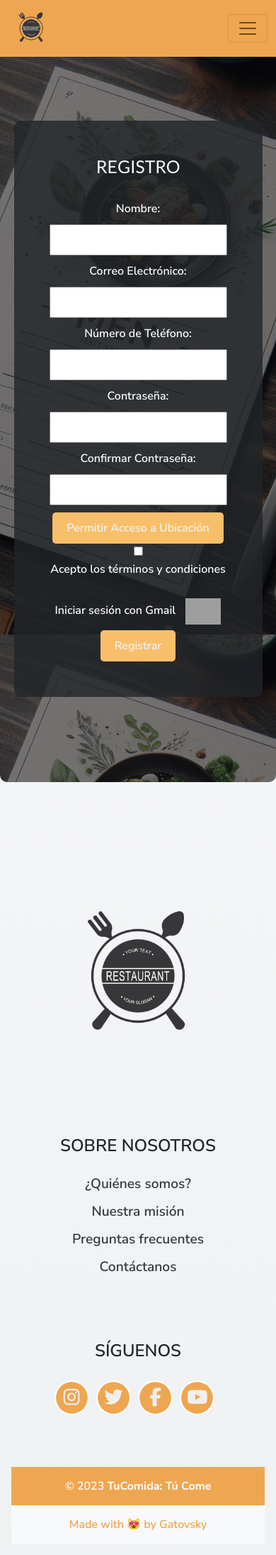
After one commit to hharieta/TuComida, a Flask app: page /register in a window 390 px wide. The commit adds this page. Shown: the whole page at 71% size. Run offline with Flask 3, Linux system fonts and the light colour scheme; some libraries are stand-ins or nearby versions; grey boxes are pictures that could not be loaded.

Commit message:
Responsive login/register pages

```diff
--- a/app.py
+++ b/app.py
@@ -1,8 +1,11 @@
-from flask import Flask
+from flask import Flask, render_template
 from pages import pages_bp
+from errors import errors_bp
 
 app = Flask(__name__)
 app.register_blueprint(pages_bp,  url_prefix='/')
+app.register_blueprint(errors_bp, url_prefix='/')
+
 
 if __name__ == '__main__':
     app.run(debug=True)
--- a/pages.py
+++ b/pages.py
@@ -6,6 +6,14 @@ pages_bp = Blueprint('pages', __name__, template_folder='templates', static_fold
 @pages_bp.route('/')
 def index():
     return render_template('index.html')
+
+@pages_bp.route('/login')
+def login():
+    return render_template('login.html')
+
+@pages_bp.route('/register')
+def register():
+    return render_template('register.html')
 
 @pages_bp.route('/menus')
 def menus():
@@ -38,3 +46,7 @@ def filos():
 @pages_bp.route('/registro')
 def registro():
     return render_template('registro.html')
+
+@pages_bp.route('/40x')
+def err_404(error):
+    return render_template('40x.html')
--- a/static/css/registro.css
+++ b/static/css/registro.css
@@ -4,26 +4,28 @@
     margin: auto;
     width: 100%; /* Ancho del formulario, ajusta según tus necesidades */
     margin-top: 50px; /* Margen superior para centrar verticalmente */
-    border-radius: 10px; /* Bordes redondeados */
-	color: white;
+    border-radius: 10px;
+	color: var(--bg-color);
 	background-color: rgba(255, 255, 255, 0.5);
 }
 
 .banner-container {
-	background-color: #333;
+	background-color: var(--third-color-sm);
     padding: 50px;
-    border-radius: 10px; /* Bordes redondeados */
-	color: white;
+    border-radius: 10px;
+	color: var(--bg-color);
+    /* border-radius: 20px; */
 }
 
 .banner-container h2 {
-    color: #fff; /* Color de texto blanco */
+    color: var(--bg-color); /* Color de texto blanco */
     text-align: center; /* Centrar el texto */
     text-transform: uppercase; /* Convertir texto a mayúsculas */
 }
 
 .form-group {
     margin-bottom: 15px;
+    border-radius: 20px #555;
 }
 
 label {
@@ -45,8 +47,8 @@ select {
 }
 
 button {
-    background-color: #4caf50; /* Color de fondo del botón */
-    color: white;
+    background-color: var(--first-color); /* Color de fondo del botón */
+    color: var(--bg-color-alt);
     padding: 10px 20px;
     border: none;
     border-radius: 5px;
@@ -54,5 +56,45 @@ button {
 }
 
 button:hover {
-    background-color: #45a049; /* Cambia el color cuando se pasa el ratón sobre el botón */
+    background-color: var(--first-color-light); /* Cambia el color cuando se pasa el ratón sobre el botón */
 }
+
+/* iniciar sesion */
+
+.login-container {
+    text-align: center;
+    margin: auto;
+    width: 50%;
+    margin-top: 50px;
+    border-radius: 10px;
+    color: var(--bg-color-alt);
+    padding: 20px;
+    background-color: var(--third-color-sm);
+}
+
+.login-container h2 {
+    color: var(--bg-color-alt);
+    font-family: 'Nunito Sans', sans-serif;
+    font-weight: 700;
+    font-size: 2.5rem;
+
+}
+
+@media (max-width: 768px) {
+    .login-container {
+        width: 90%;
+    }
+    .banner-container {
+        width: 90%;
+    }
+
+}
+
+@media (min-width: 1024px) {
+    .login-container {
+        width: 30%;
+    }
+    .banner-container {
+        width: 30%;
+    }
+}
--- a/static/css/styles.css
+++ b/static/css/styles.css
@@ -10,7 +10,8 @@
 	--second-color: rgb(247,220,183);
 	--second-color-light: rgb(248,228,187);
 
-	--third-color: rgba(28, 133, 127);
+	--third-color: rgb(33, 37, 41);
+	--third-color-sm: rgb(33, 37, 41, 0.8);
 
 	--title-color: #212529;
 	--text-color: #343a40;
--- a/templates/base.html
+++ b/templates/base.html
@@ -93,8 +93,8 @@
             <input type="search" class="form-control form-control-dark text-bg-dark" placeholder="Search..." aria-label="Search">
           </form>
           <div class="actions">
-            <a href="#" class="actions-btn">Iniciar sesión</a>
-            <a href="#" class="actions-btn2">Registrarse</a>
+            <a href="{{url_for('pages.login')}}" class="actions-btn">Iniciar sesión</a>
+            <a href="{{url_for('pages.register')}}" class="actions-btn2">Registrarse</a>
           </div>
         </div>
       </div>
--- /dev/null
+++ b/templates/register.html
@@ -0,0 +1,53 @@
+{% extends './base.html' %}
+
+{% block title %}TuComida - {{ super() }}{% endblock %}
+
+{% block customCSS %}
+  <link rel="stylesheet" href="{{ url_for('static', filename='css/registro.css') }}" />
+{% endblock %}
+{% block content %}
+  <body>
+    <section class="banner">
+      <div class="banner-container">
+        <h2>Registro</h2>
+        <form action="/registrar" method="post">
+            <label for="nombre">Nombre:</label>
+            <input type="text" id="nombre" name="nombre" required><br>
+
+            <label for="correo">Correo Electrónico:</label>
+            <input type="email" id="correo" name="correo" required><br>
+
+            <label for="telefono">Número de Teléfono:</label>
+            <input type="tel" id="telefono" name="telefono" required><br>
+
+            <label for="password">Contraseña:</label>
+            <input type="password" id="password" name="password" required><br>
+
+            <label for="confirmar-password">Confirmar Contraseña:</label>
+            <input type="password" id="confirmar-password" name="confirmar-password" required><br>
+
+            <!-- Botón para la ubi -->
+            <button onclick="obtenerUbicacion()">Permitir Acceso a Ubicación</button><br>
+
+            <!-- Checkbox para aceptar términos y condiciones -->
+            <input type="checkbox" id="terminos" name="terminos" required>
+            <label for="terminos">Acepto los términos y condiciones</label><br>
+
+            <!-- la opción para iniciar sesión con Gmail -->
+            <p style="display: inline-block; margin-right: 10px;">Iniciar sesión con Gmail</p>
+            <a href="#" onclick="abrirVentanaGmail();">
+                <img src="https://static.vecteezy.com/system/resources/previews/016/716/465/non_2x/gmail-icon-free-png.png" alt="Iniciar sesión con Gmail" style="width: 50px; height: auto;">
+            </a><br>
+
+            <script>
+                function abrirVentanaGmail() {
+                window.open('https://accounts.google.com/v3/signin/identifier?continue=https%3A%2F%2Fmail.google.com%2Fmail%2Fu%2F0%2F&emr=1&followup=https%3A%2F%2Fmail.google.com%2Fmail%2Fu%2F0%2F&ifkv=AVQVeyz14N9peFWx1GeYGiDkiWv5PPd0kOzVkDbKNYernhyrP8h5DYzo_2aH8j1h_tys8uVAoeHy4A&osid=1&passive=1209600&service=mail&flowName=GlifWebSignIn&flowEntry=ServiceLogin&dsh=S-1089786226%3A1699953723365209&theme=glif', 'ventanaGmail', 'width=500,height=600');
+                }
+            </script>
+
+            <button type="submit">Registrar</button>
+        </form>
+      </div>
+    </section>
+    </body>
+{% endblock %}
```
Also changed, not shown: errors.py (added, +7 -0 lines), static/css/errors.css (added, +75 -0 lines), templates/404.html (added, +28 -0 lines), templates/login.html (added, +31 -0 lines), static/img/loading.JPG (added).
